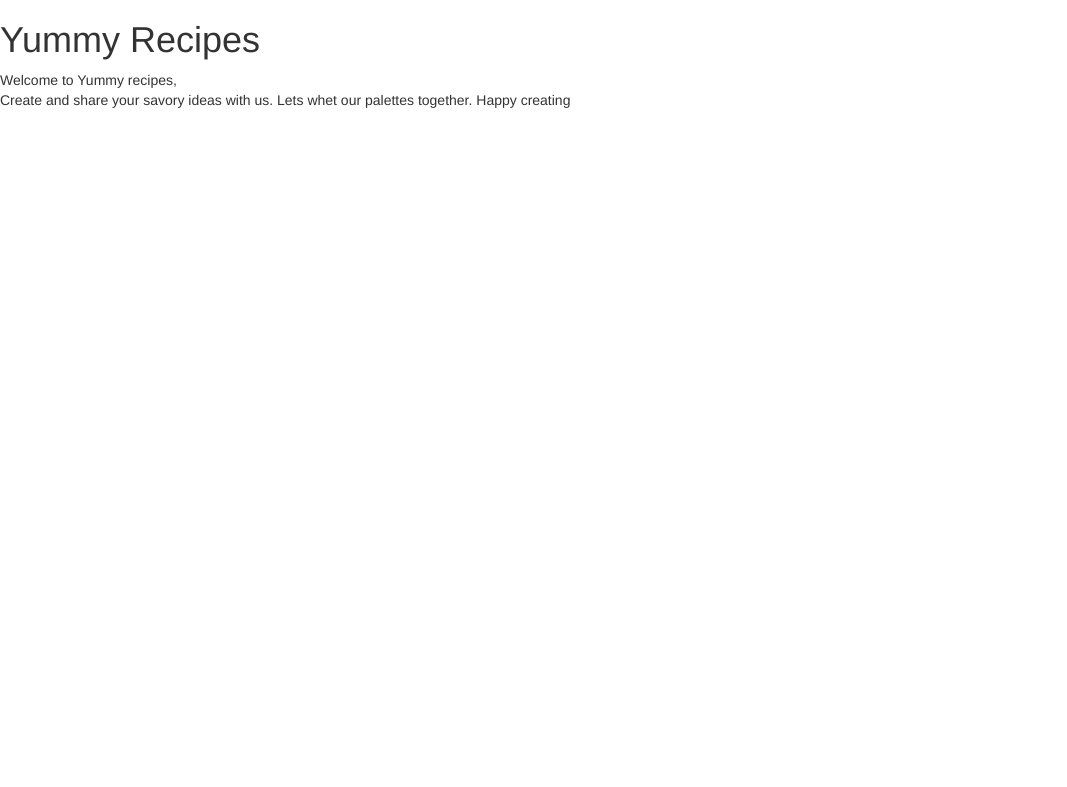
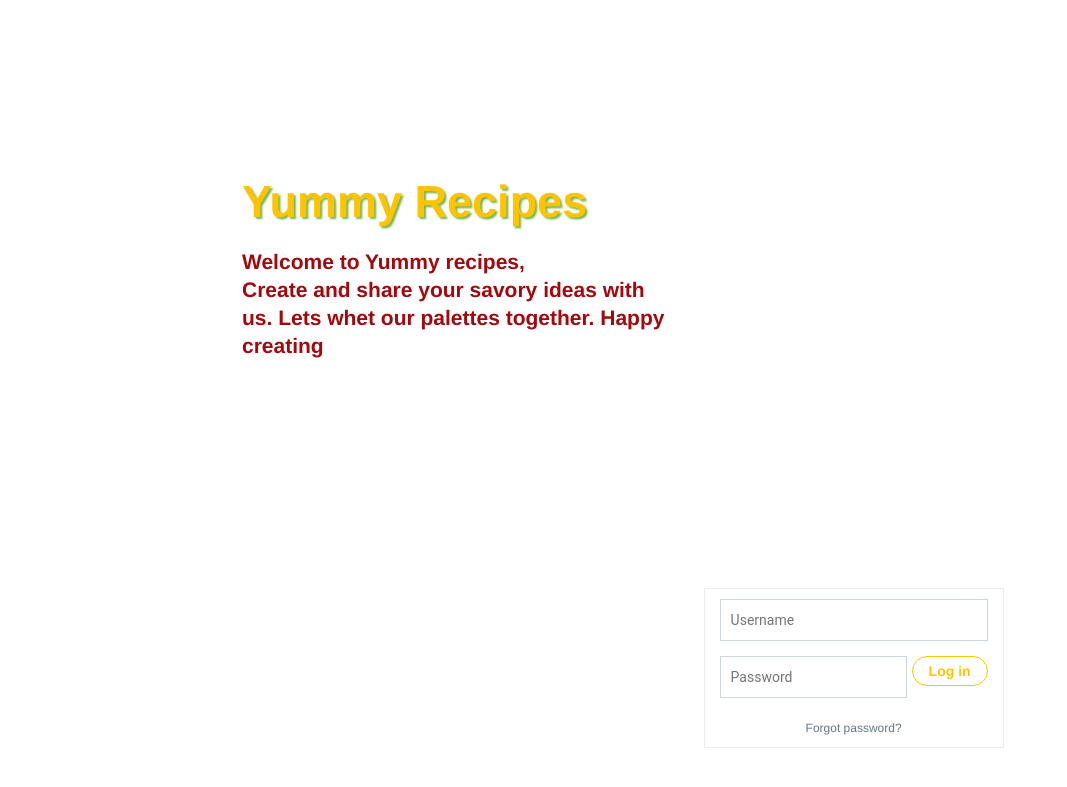
Before and after one commit to Thegaijin/recipes, a Python web app: template app/templates/index.html in a window 1280 px wide. Shown: the top 787 px of the page, without its empty margins (0-1067 px from the left). Run offline with Jinja, Linux system fonts and the light colour scheme; the template is opened without the code that fills it, so the values that code supplies are empty.

Commit message:
adding the sign in form feature

```diff
--- a/app/templates/index.html
+++ b/app/templates/index.html
@@ -21,6 +21,30 @@
                 </div>
 
             </div>
+            <div class="signin">
+                <div class='form'>
+                    <form action="" method="post">
+                        <input name="username" placeholder="Username" type="text">
+                        <table class="login-table">
+                            <tbody>
+                                <tr>
+                                    <td class="login-table-primary">
+                                        <input name="password" placeholder="Password" type="password">
+                                    </td>
+                                    <td class="login-table-secondary">
+                                        <button type="submit" class="submit button-login buttonm buttonn login-table-btn">
+                                                Log in
+                                            </button>
+                                    </td>
+                                </tr>
+                            </tbody>
+                        </table>
+                        <div class="forget">
+                            <a class="forgot" href="/account/begin_password_reset" rel="">Forgot password?</a>
+                        </div>
+                    </form>
+                </div>
+            </div>
         </div>
     </jumbotron>
 
--- a/app/templates/styles/css/style.css
+++ b/app/templates/styles/css/style.css
@@ -0,0 +1,253 @@
+body,
+div,
+h1,
+h2,
+h3,
+h4,
+h5,
+h6,
+p,
+ul,
+ol,
+li,
+dl,
+dt,
+dd,
+img,
+form,
+fieldset,
+blockquote {
+    margin: 0;
+    padding: 0;
+    font-family: "Helvetica Neue", Helvetica, Arial, sans-serif;
+}
+
+body {
+    width: 100%;
+}
+
+
+/* All content div */
+
+.card {
+    margin: -154px 0 0 -418px;
+    top: 40%;
+    width: 62%;
+    left: 50%;
+    position: absolute;
+}
+
+
+/* Welcome text div */
+
+.welcome-area {
+    background: #000;
+    border: 0;
+    display: block;
+    float: left;
+    height: 328px;
+    width: 520px;
+    background: 0;
+    box-shadow: none;
+    height: 410px;
+}
+
+.welcome {
+    padding: 0;
+    bottom: 50%;
+    height: 328px;
+    top: 0;
+    bottom: 0;
+    color: #b6070d;
+    font-size: 21px;
+    font-weight: bold;
+    left: 0;
+    line-height: 28px;
+    padding: 20px;
+    position: absolute;
+    text-align: left;
+    width: 470px;
+}
+
+
+/* #a3080c */
+
+.welcome h1 {
+    color: #ffc300;
+    font-size: 45px;
+    line-height: 32px;
+    margin-bottom: 30px;
+    font-weight: bold;
+    text-shadow: 2px 2px 2px #76b852;
+}
+
+
+/* #FFDB58 */
+
+.welcome p {
+    color: #a3080c;
+    font-size: 21px;
+    line-height: 28px;
+    font-weight: bold;
+}
+
+
+/* Sign in and signup divs */
+
+.signin {
+    border: 1px solid #e6ecf0;
+}
+
+.signin {
+    background: #fff;
+}
+
+.signin {
+    float: right;
+    margin-bottom: 11px;
+    width: 300px;
+}
+
+.signin {
+    margin: 12px 12px 6px;
+}
+
+.signin h2 {
+    border-bottom: 1px solid #e6ecf0;
+    color: #66757f;
+    display: block;
+    font-size: 18px;
+    font-weight: bold;
+    margin-bottom: 12px;
+    padding: 10px 12px;
+    position: relative;
+}
+
+
+/* Password login table */
+
+.login-table {
+    width: 100%;
+}
+
+table {
+    border-collapse: collapse;
+    border-spacing: 0;
+}
+
+.login-table-primary {
+    width: 99%;
+    padding-right: 5px;
+}
+
+.login-table-primary,
+.login-table-secondary {
+    vertical-align: top;
+}
+
+.login-table-secondary {
+    width: 1%;
+    max-width: 1%;
+}
+
+.signin .password {
+    width: 100%;
+}
+
+.signin .text-input {
+    border: 1px solid #ccd6dd;
+}
+
+.signin .submit {
+    height: 30px;
+    line-height: 11px;
+}
+
+.card .text-input {
+    height: 20px;
+}
+
+.signin .password .text-input {
+    height: 30px;
+}
+
+.password input {
+    width: 98%;
+}
+
+.buttonn {
+    background-color: #fff;
+    border: 1px solid #ffc300;
+    color: #ffc300;
+}
+
+.buttonm {
+    font-size: 14px;
+    line-height: 20px;
+    padding: 6px 16px;
+}
+
+.button-login,
+.button-login:visited {
+    border-radius: 100px;
+    box-shadow: none;
+    cursor: pointer;
+    font-size: 14px;
+    font-weight: bold;
+    line-height: 20px;
+    padding: 6px 16px;
+    position: relative;
+    text-align: center;
+    white-space: nowrap;
+}
+
+.u-floatRight {
+    float: right !important;
+}
+
+button {
+    background: transparent;
+    background-color: transparent;
+    border: 0;
+    padding: 0;
+}
+
+.login-table-btn {
+    float: right;
+    width: auto;
+    white-space: nowrap;
+}
+
+.signin .forget {
+    margin-top: 4px;
+}
+
+.signin .forgot {
+    color: #657786;
+    display: inline;
+    font-size: 12px;
+    line-height: 16px;
+    margin: 0;
+}
+
+.form {
+    position: relative;
+    z-index: 1;
+    background: #ffffff;
+    max-width: 1000px;
+    margin: 0 auto 0;
+    padding: 10px 15px;
+    text-align: center;
+}
+
+.form input {
+    font-family: "Roboto", sans-serif;
+    outline: 0;
+    width: 100%;
+    border: 0;
+    margin: 0 0 15px;
+    padding: 10px;
+    box-sizing: border-box;
+    font-size: 14px;
+    border: 1px solid #ccd6dd;
+}
```
